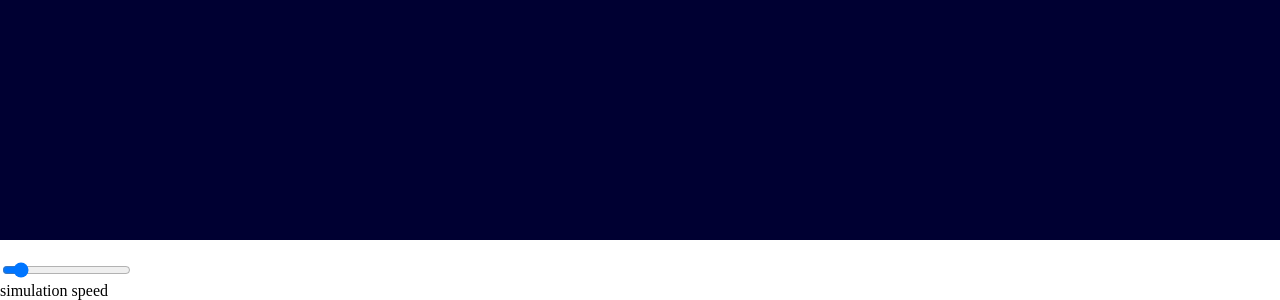
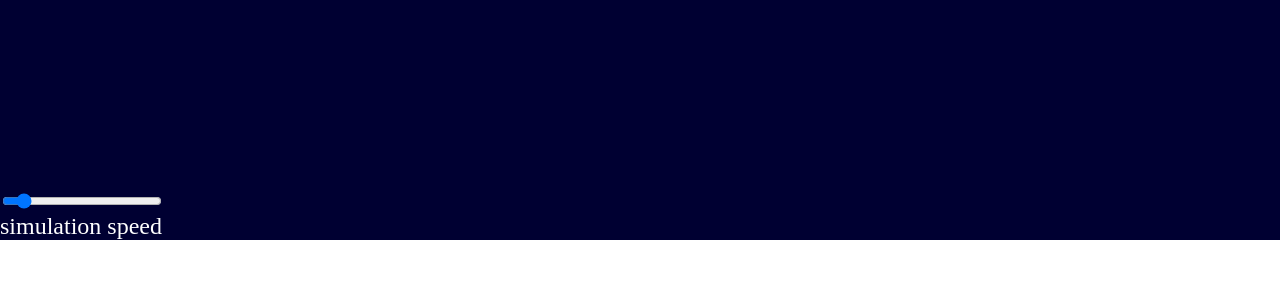
Before and after one commit to Mikrzak/UniversalGravitation, a plain HTML site: page index.html in a window 1280 px wide. Shown: the part 560-860 px from the top of the page. After the commit the page ends 804 px from the top, so only its background shows below. Drawn offline with Linux system fonts and the light colour scheme.

Commit message:
Update style.css

```diff
--- a/style.css
+++ b/style.css
@@ -3,3 +3,24 @@ html, body {
     padding: 0 !important;
     overflow: hidden;
 }
+
+#infoDiv{
+    position: absolute;
+    bottom: 0;
+    left: 0;
+}
+
+#objectInfo{
+    color: white;
+    font-size: x-large;
+    white-space: pre-wrap;
+}
+
+#simulationSpeed{
+    width: 160px;
+}
+
+#simulationSpeedLabel{
+    font-size: x-large;
+    color: white;
+}
```
